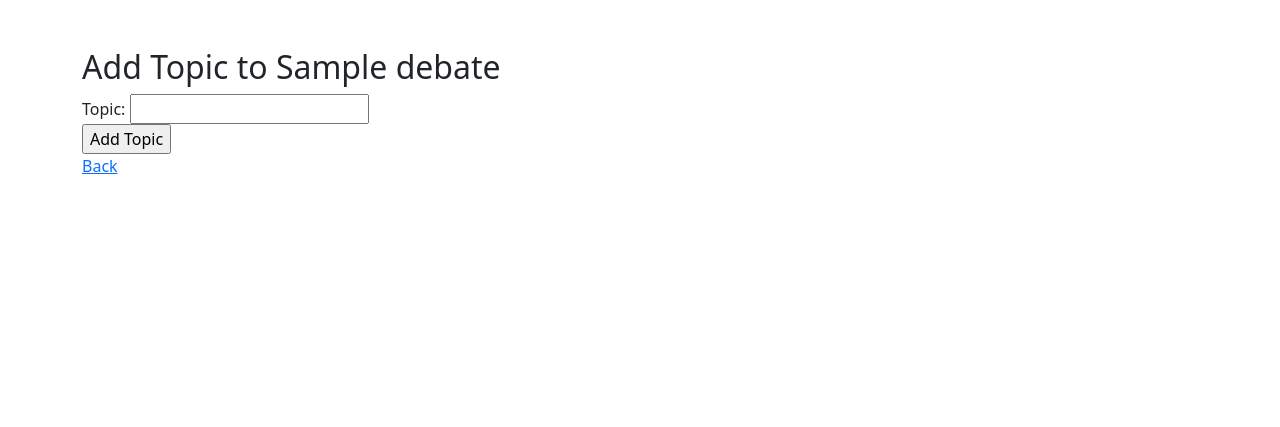
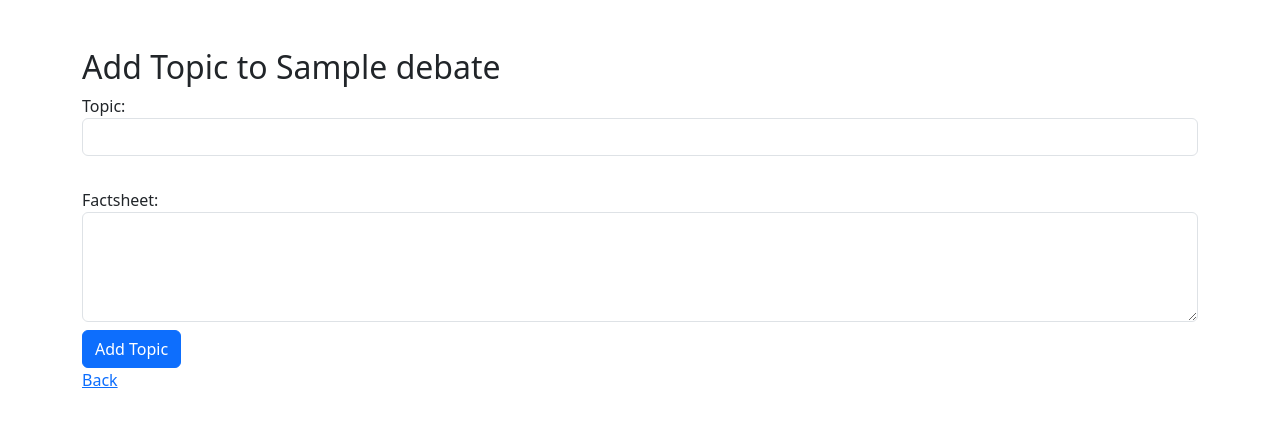
Before and after one commit to Sentexi/DCS-app, a Flask app: page /admin/1/add_topic in a window 1280 px wide. Shown: the part 56-483 px from the top of the page. Run offline with Flask 3, Linux system fonts and the light colour scheme; a user stored in the database is signed in; data comes from the database, SQL or seed files in the repository; tables that the repository leaves empty hold one stand-in row (values such as "Sample post"); some libraries are stand-ins or nearby versions.

Commit message:
Add factsheet support for topics

```diff
--- a/app/admin/routes.py
+++ b/app/admin/routes.py
@@ -70,10 +70,11 @@ def add_topic(debate_id):
     debate = Debate.query.get_or_404(debate_id)
     if request.method == 'POST':
         text = request.form['text']
+        factsheet = request.form.get('factsheet')
         if not text:
             flash('Please enter a topic.', 'danger')
             return redirect(url_for('admin.add_topic', debate_id=debate_id))
-        topic = Topic(text=text, debate_id=debate_id)
+        topic = Topic(text=text, factsheet=factsheet, debate_id=debate_id)
         db.session.add(topic)
         db.session.commit()
         socketio.emit('topic_list_update', {'debate_id': debate_id})
@@ -187,8 +188,10 @@ def edit_topic(topic_id):
     topic = Topic.query.get_or_404(topic_id)
     if request.method == 'POST':
         text = request.form['text']
+        factsheet = request.form.get('factsheet')
         if text:
             topic.text = text
+            topic.factsheet = factsheet
             db.session.commit()
             flash('Topic updated.', 'success')
             return redirect(url_for('admin.admin_dashboard'))
--- a/app/main/routes.py
+++ b/app/main/routes.py
@@ -244,7 +244,10 @@ def debate_assignments(debate_id):
 @login_required
 def debate_topics_json(debate_id):
     debate = Debate.query.get_or_404(debate_id)
-    topics = [{'id': t.id, 'text': t.text} for t in debate.topics]
+    topics = [
+        {'id': t.id, 'text': t.text, 'factsheet': t.factsheet}
+        for t in debate.topics
+    ]
     return jsonify({'topics': topics})
 
 @main_bp.route('/debate/<int:debate_id>/assignments_json')
--- a/app/models.py
+++ b/app/models.py
@@ -129,6 +129,7 @@ class Debate(db.Model):
 class Topic(db.Model):
     id = db.Column(db.Integer, primary_key=True)
     text = db.Column(db.String(240), nullable=False)
+    factsheet = db.Column(db.Text, nullable=True)
     debate_id = db.Column(db.Integer, db.ForeignKey('debate.id'), nullable=False)
 
     # Relationship: back to debate
--- a/app/templates/admin/add_topic.html
+++ b/app/templates/admin/add_topic.html
@@ -4,8 +4,10 @@
 {% block content %}
 <h2>Add Topic to {{ debate.title }}</h2>
 <form method="post">
-    Topic: <input name="text"><br>
-    <input type="submit" value="Add Topic">
+    Topic: <input name="text" class="form-control mb-2"><br>
+    Factsheet:
+    <textarea name="factsheet" class="form-control mb-2" rows="4"></textarea>
+    <input type="submit" value="Add Topic" class="btn btn-primary">
 </form>
 <a href="{{ url_for('admin.admin_dashboard') }}">Back</a>
 {% endblock %}
--- a/app/templates/admin/edit_topic.html
+++ b/app/templates/admin/edit_topic.html
@@ -4,8 +4,10 @@
 {% block content %}
 <h2>Edit Topic</h2>
 <form method="post">
-    Topic: <input name="text" value="{{ topic.text }}"><br>
-    <input type="submit" value="Save">
+    Topic: <input name="text" value="{{ topic.text }}" class="form-control mb-2"><br>
+    Factsheet:
+    <textarea name="factsheet" class="form-control mb-2" rows="4">{{ topic.factsheet }}</textarea>
+    <input type="submit" value="Save" class="btn btn-primary">
 </form>
 <a href="{{ url_for('admin.admin_dashboard') }}">Back</a>
 {% endblock %}
--- a/app/templates/main/debate.html
+++ b/app/templates/main/debate.html
@@ -10,6 +10,12 @@
       {% for topic in debate.topics %}
         <li>
           {{ topic.text }}
+          {% if topic.factsheet %}
+            <details class="d-inline-block ms-2">
+              <summary>Factsheet</summary>
+              {{ topic.factsheet }}
+            </details>
+          {% endif %}
           {% if topic.id in user_votes %}
             <strong>— You voted</strong>
           {% elif votes_left > 0 %}
```
Also changed, not shown: app/static/js/dashboard.js (+14 -1 lines), migrations/versions/e9db4e537b1c_add_factsheet_to_topic.py (added, +17 -0 lines).
